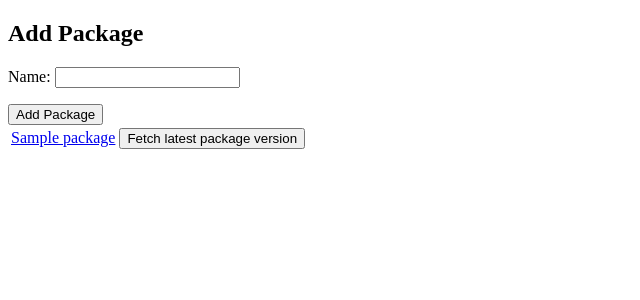
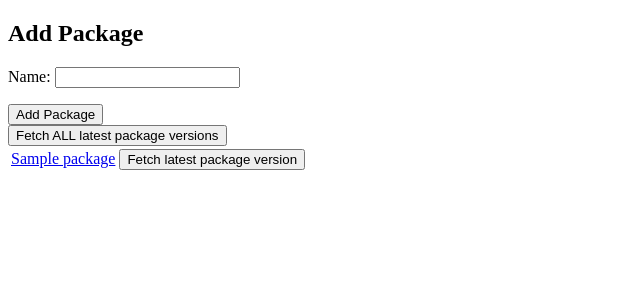
Before and after one commit to doismellburning/emporium, a Django app: page /packages/ in a window 1280 px wide. Shown: the top 300 px of the page, without its empty margins (0-640 px from the left). Run offline with Django 3.2, Linux system fonts and the light colour scheme; a user stored in the database is signed in; tables that the repository leaves empty hold one stand-in row (values such as "Sample post"); data that the repository does not hold is empty.

Commit message:
Fetch *all* latest package versions
Not to be done lightly!

```diff
--- a/emporium/emporium/templates/emporium/package_list.html
+++ b/emporium/emporium/templates/emporium/package_list.html
@@ -6,6 +6,12 @@
 		<form action="{% url 'add-package' %}" method="POST">{% csrf_token %}
 			{{ add_package_form.as_p }}
 			<input type="submit" value="Add Package">
+		</form>
+	{% endif %}
+
+	{% if user.is_authenticated %}
+		<form action="{% url 'fetch-latest-package-versions' %}" method="POST">{% csrf_token %}
+			<input type="submit" value="Fetch ALL latest package versions">
 		</form>
 	{% endif %}
 
--- a/emporium/emporium/urls.py
+++ b/emporium/emporium/urls.py
@@ -20,6 +20,7 @@ from .views import (
     AddPackageView,
     DependencyDotData,
     DependencyDotGraph,
+    FetchLatestPackageVersionsView,
     FetchLatestPackageVersionView,
     FetchSetuppyView,
     PackageDetailView,
@@ -33,6 +34,11 @@ urlpatterns = [
     path("django-rq/", include("django_rq.urls")),
     path("packages/", PackageListView.as_view(), name="packages"),
     path("packages/add/", AddPackageView.as_view(), name="add-package"),
+    path(
+        "packages/fetch-latest-versions/",
+        FetchLatestPackageVersionsView.as_view(),
+        name="fetch-latest-package-versions",
+    ),
     path(
         "packages/<int:pk>/fetch-latest-version/",
         FetchLatestPackageVersionView.as_view(),
--- a/emporium/emporium/views.py
+++ b/emporium/emporium/views.py
@@ -53,6 +53,15 @@ class FetchLatestPackageVersionView(LoginRequiredMixin, View, SingleObjectMixin)
         return redirect(reverse_lazy("packages"))
 
 
+class FetchLatestPackageVersionsView(LoginRequiredMixin, View):
+    http_method_names = ["post"]
+
+    def post(self, request, *args, **kwargs):
+        for package in Package.objects.all():
+            django_rq.enqueue(fetch_latest_version, package.name)
+        return redirect(reverse_lazy("packages"))
+
+
 class FetchSetuppyView(LoginRequiredMixin, View, SingleObjectMixin):
     model = PackageVersion
     http_method_names = ["post"]
```
